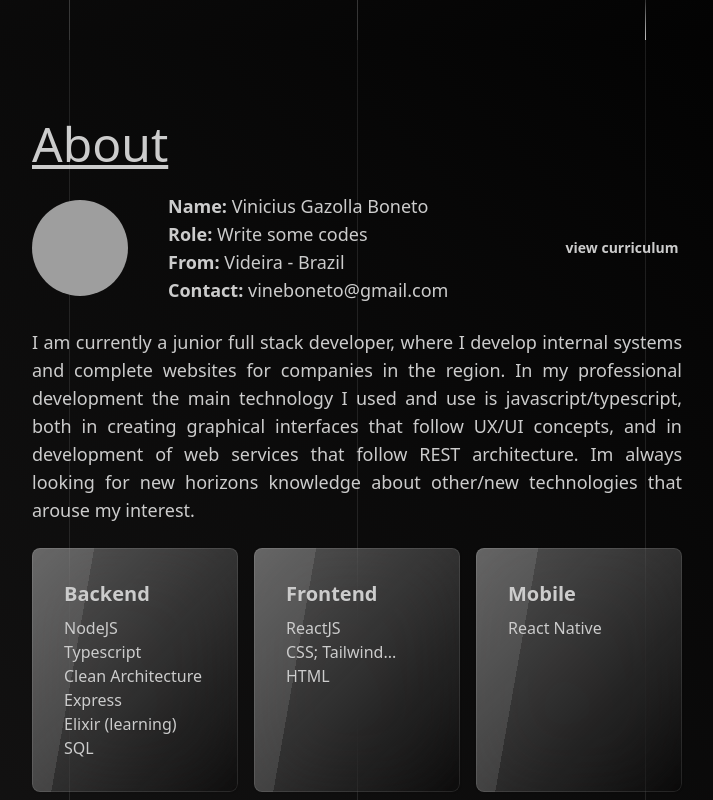
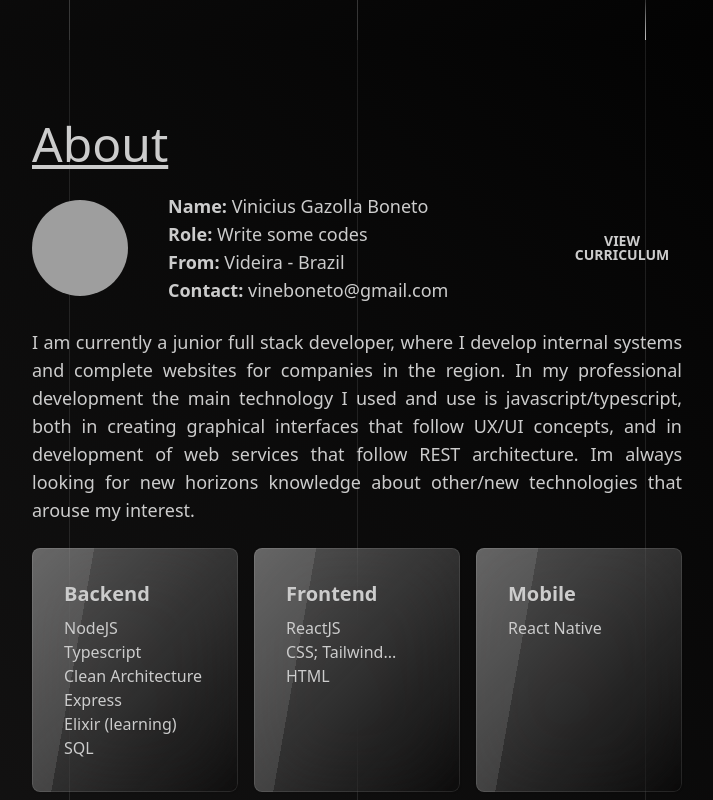
Before and after one commit to vineboneto/presentation, a Next.js app: page / in a window 1280 px wide. Shown: the part 760-1560 px from the top of the page, without its empty margins (283-996 px from the left). Built offline with nearby package versions, Linux system fonts and the light colour scheme; grey boxes are pictures that could not be loaded.

Commit message:
refactor: add zindex about section

```diff
--- a/src/pages/index.tsx
+++ b/src/pages/index.tsx
@@ -62,11 +62,10 @@ export default function Home() {
       </div>
 
       <ModalCurriculum isOpen={isOpenModal} toggle={() => setIsOpenModal((old) => !old)} />
-
       <div className="min-h-screen relative bg-gradient-to-bl from-base-100 to-base-300" ref={refAbout}>
         <AnimationDark />
         <PageContent>
-          <div className="w-[650px] space-y-6">
+          <div className="w-[650px] space-y-6 z-50">
             <PageTitle>{t('about')}</PageTitle>
             <div className="flex justify-between items-center">
               <div className="flex items-center">
@@ -91,7 +90,10 @@ export default function Home() {
                 </ul>
               </div>
               <div className="w-[120px]">
-                <button onClick={() => setIsOpenModal((old) => !old)} className="btn btn-ghost btn-square w-full">
+                <button
+                  onClick={() => setIsOpenModal((old) => !old)}
+                  className="btn btn-ghost rounded-lg uppercase w-full"
+                >
                   {t('View Curriculum')}
                 </button>
               </div>
--- a/src/styles/globals.css
+++ b/src/styles/globals.css
@@ -51,7 +51,6 @@ html {
   height: 100%;
   margin: auto;
   width: 90vw;
-
 }
 
 .line {
@@ -62,7 +61,6 @@ html {
   left: 50%;
   background: rgba(255, 255, 255, 0.1);
   overflow: hidden;
-
 }
 
 .line::after {
@@ -77,6 +75,7 @@ html {
   animation: drop 7s 0s infinite;
   animation-fill-mode: forwards;
   animation-timing-function: cubic-bezier(0.4, 0.26, 0, 0.97);
+
 
 }
 
```
